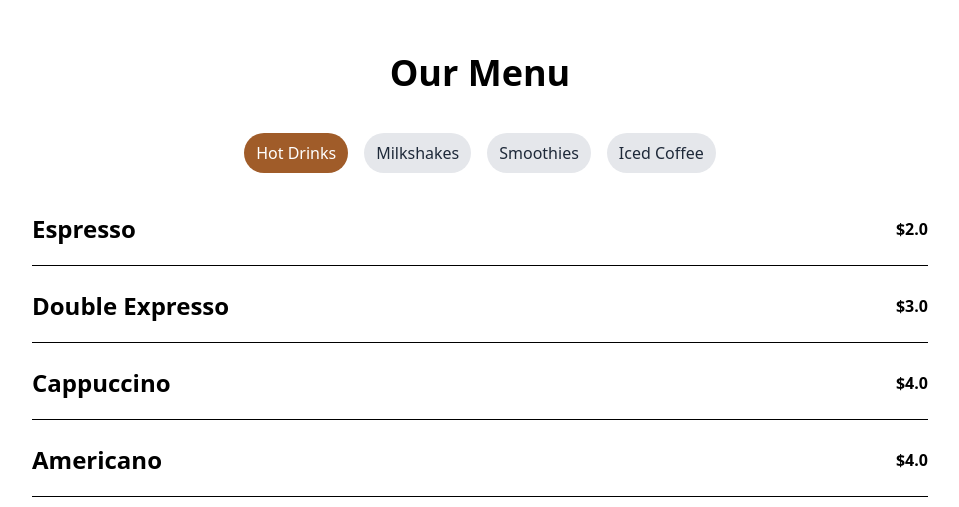
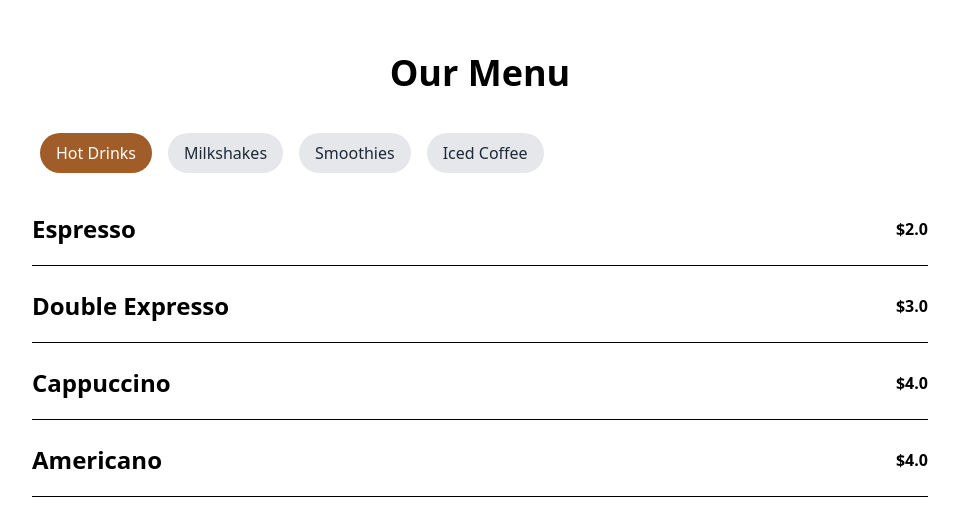
Before and after one commit to AdamAbdallah1/mugs-coffee-website, a React (Vite) app: page / in a window 1280 px wide. Shown: the part 1727-2234 px from the top of the page, without its empty margins (160-1119 px from the left). Built offline with nearby package versions, Linux system fonts and the light colour scheme.

Commit message:
Fixing scrolling issue

```diff
--- a/src/pages/Menu.jsx
+++ b/src/pages/Menu.jsx
@@ -92,12 +92,12 @@ const Menu = () => {
     <section id='menu' className='bg-white mt-10 md:mt-20 flex flex-col p-5 justify-center items-center gap-10'>
         <h1 className='text-4xl font-extrabold text-center'>Our Menu</h1>
 
-        <div className='flex gap-4'>
+        <div className='flex gap-4 overflow-x-auto scrollbar-hide w-full max-w-4xl px-2'>
           {menuData.map(cat => (
             <button
               key={cat.category}
               onClick={() => setSelectedCategory(cat.category)}
-              className={`px-3 py-2 rounded-full font-medium cursor-pointer ${
+              className={`whitespace-nowrap px-4 py-2 rounded-full font-medium cursor-pointer ${
                 selectedCategory === cat.category
                   ? "bg-[#a05c29] text-white"
                   : "bg-gray-200 text-gray-800"
```
